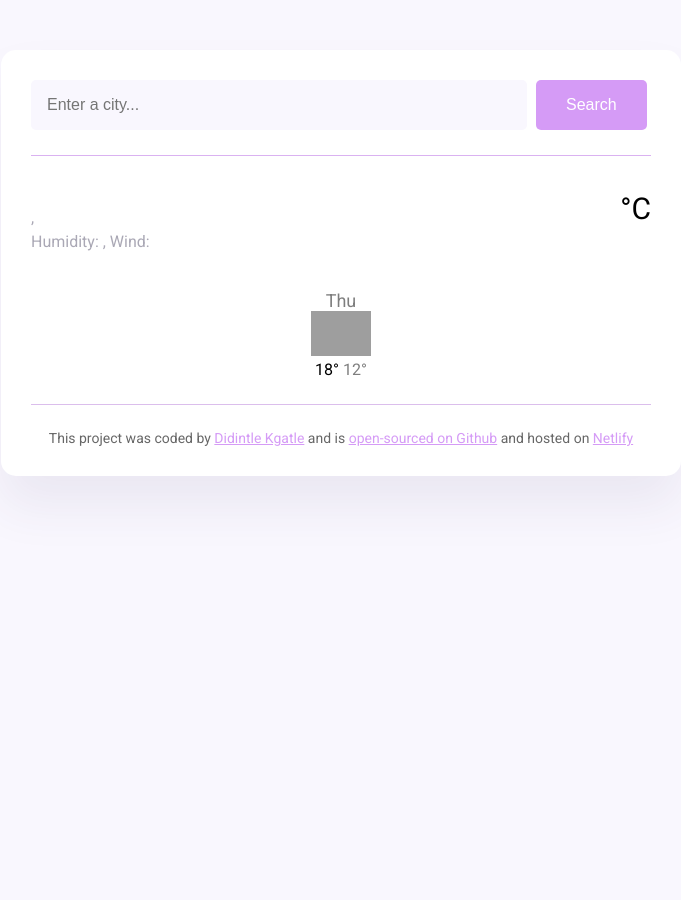
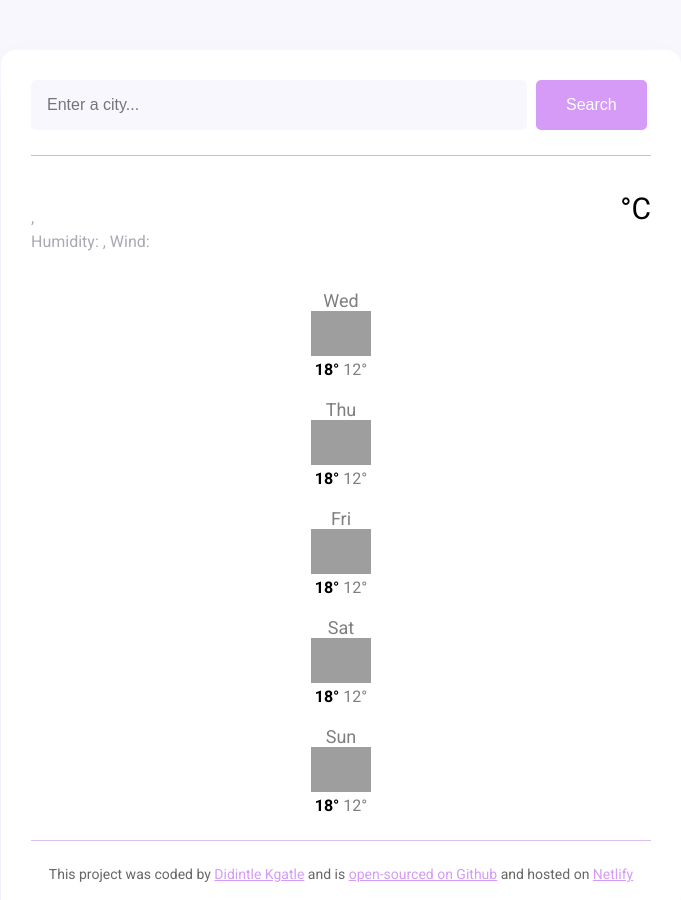
Before and after one commit to didintleK/weather-app, a plain HTML site: page index.html in a window 1280 px wide. Shown: the top 900 px of the page, without its empty margins (299-980 px from the left). Before the commit the page ends 800 px from the top, so only its background shows below. Drawn offline with nearby package versions, Linux system fonts and the light colour scheme; no server answers; grey boxes are pictures that could not be loaded.

Commit message:
displayed forecast

```diff
--- a/index.html
+++ b/index.html
@@ -44,22 +44,7 @@
             <div class="current-weather-unit">°C</div>
           </div>
         </div>
-        <div class="forecast">
-          <div class="row">
-            <div class="col-3">
-              <div class="forecast-date">Thu</div>
-
-              <img
-                src="http://shecodes-assets.s3.amazonaws.com/api/weather/icons/few-clouds-night.png"
-                width="60"
-              />
-              <div class="forecast-temperatures">
-                <span class="temp-max">18° </span>
-                <span class="temp-min">12° </span>
-              </div>
-            </div>
-          </div>
-        </div>
+        <div class="forecast" id="forecast"></div>
       </main>
       <footer>
         This project was coded by
--- a/src/index.css
+++ b/src/index.css
@@ -90,7 +90,7 @@ strong {
   font-size: 16px;
 }
 .temp-max {
-  font: bold;
+  font-weight: bold;
 }
 .temp-min {
   opacity: 0.5;
--- a/src/script.js
+++ b/src/script.js
@@ -55,7 +55,30 @@ function search(event) {
   citySearch(searchInput.value);
 }
 
+function showForecast() {
+  let forecastString = "";
+  let days = ["Wed", "Thu", "Fri", "Sat", "Sun"];
+
+  days.forEach(function (day) {
+    forecastString += `
+    <div class="forecast">
+              <div class="forecast-date">${day}</div>
+              <div class="forecast-icon"><img
+                src="http://shecodes-assets.s3.amazonaws.com/api/weather/icons/few-clouds-night.png"
+                width="60"
+              /></div>
+              <div class="forecast-temperatures">
+                <span class="temp-max">18° </span>
+                <span class="temp-min">12° </span>
+              </div>
+        </div>`;
+  });
+  let forecastElement = document.querySelector("#forecast");
+  forecastElement.innerHTML = forecastString;
+}
+
 let searchForm = document.querySelector("#city-form");
 searchForm.addEventListener("submit", search);
 
 citySearch("Pretoria");
+showForecast();
```
